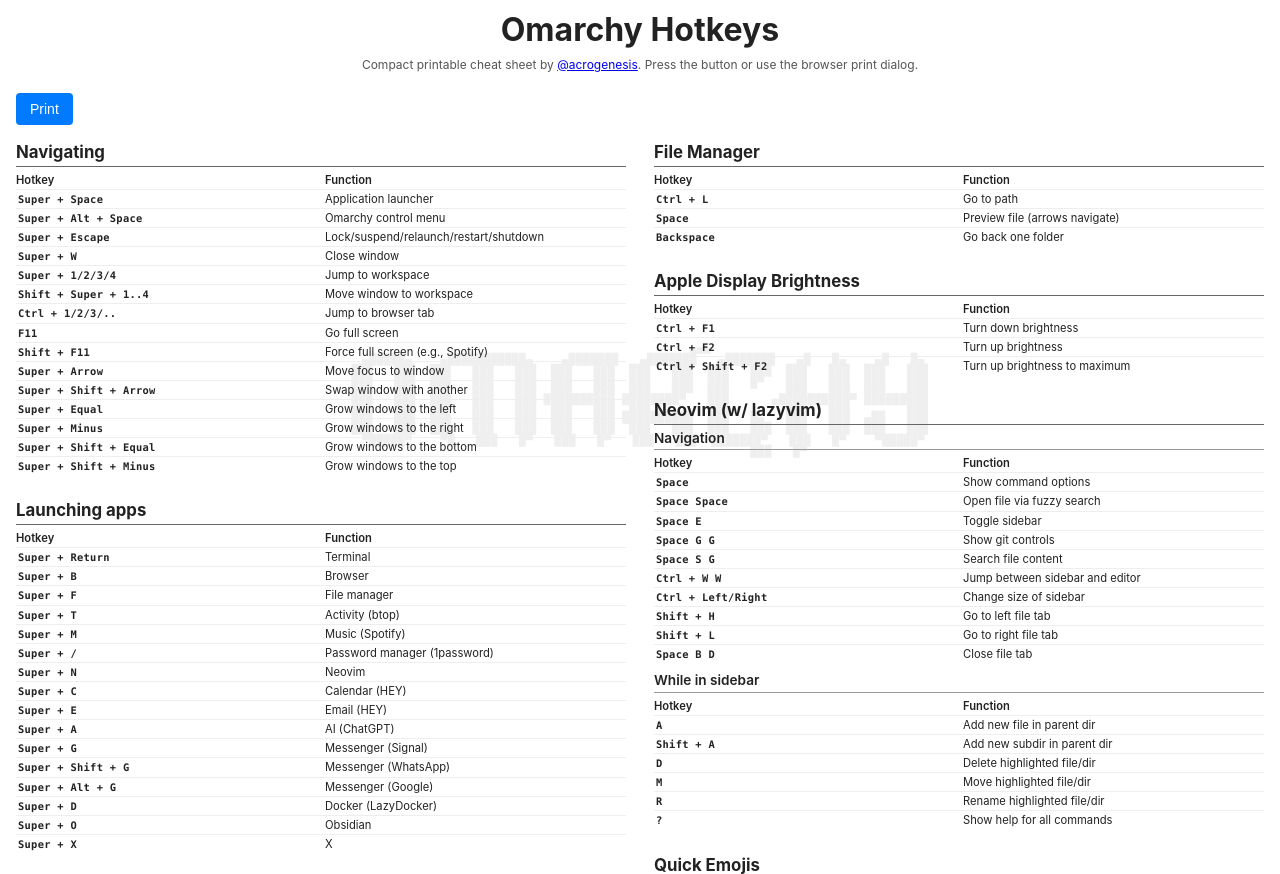
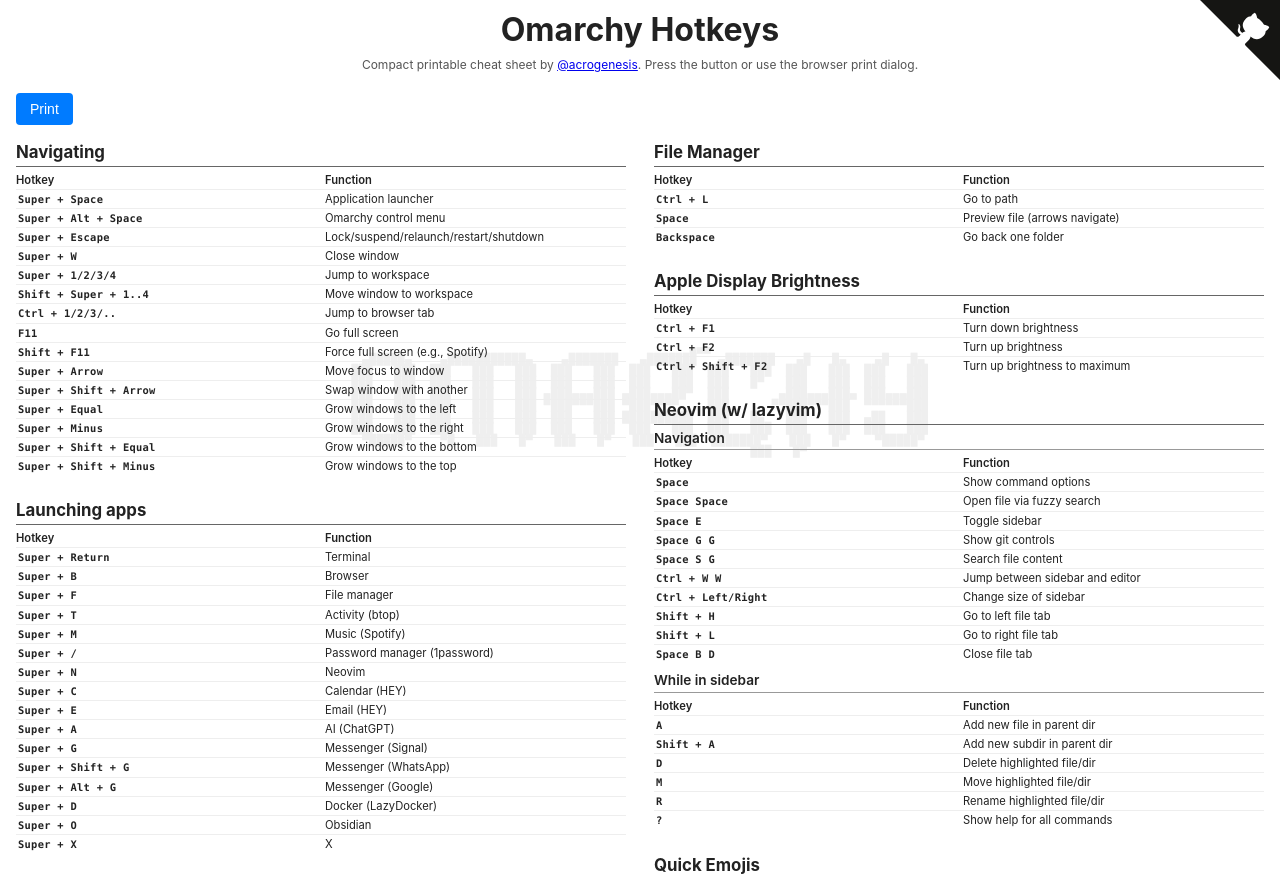
Before and after one commit to acrogenesis/omarchy-cheat-sheet, a plain HTML site: page index.html in a window 1280 px wide. Shown: the top 874 px of the page. Drawn offline with Linux system fonts and the light colour scheme.

Commit message:
add github corner

```diff
--- a/index.html
+++ b/index.html
@@ -160,6 +160,22 @@
     </style>
 </head>
 <body>
+
+    <!-- GitHub Corner -->
+    <a href="https://github.com/acrogenesis/omarchy-cheat-sheet" class="github-corner" aria-label="View source on GitHub">
+        <svg width="80" height="80" viewBox="0 0 250 250" aria-hidden="true">
+            <path d="M0,0 L115,115 L130,115 L142,142 L250,250 L250,0 Z" fill="#151513"/>
+            <path class="octo-arm" fill="currentColor" style="transform-origin: 130px 106px;" d="M128.3,109.0 C113.8,99.7 119.0,89.6 119.0,89.6 C122.0,82.7 120.5,78.6 120.5,78.6 C119.2,72.0 123.4,76.3 123.4,76.3 C127.3,80.9 125.5,87.3 125.5,87.3 C122.9,97.6 130.6,101.9 134.4,103.2"/>
+            <path class="octo-body" fill="currentColor" d="M115.0,115.0 C114.9,115.1 118.7,116.5 119.8,115.4 L133.7,101.6 C136.9,99.2 139.9,98.4 142.2,98.6 C133.8,88.0 127.5,74.4 143.8,58.0 C148.5,53.4 154.0,51.2 159.7,51.0 C160.3,49.4 163.2,43.6 171.4,40.1 C171.4,40.1 176.1,42.5 178.8,56.2 C183.1,58.6 187.2,61.8 190.9,65.4 C194.5,69.0 197.7,73.2 200.1,77.6 C213.8,80.2 216.3,84.9 216.3,84.9 C212.7,93.1 206.9,96.0 205.4,96.6 C205.1,102.4 203.0,107.8 198.3,112.5 C181.9,128.9 168.3,122.5 157.7,114.1 C157.9,116.9 156.7,120.9 152.7,124.9 L141.0,136.5 C139.8,137.7 141.6,141.9 141.8,141.8 Z"/>
+        </svg>
+    </a>
+    <style>
+        .github-corner svg { position:absolute; top:0; right:0; border:0; color:#fff; fill:#007bff; }
+        .github-corner:hover .octo-arm { animation: octocat-wave 560ms ease-in-out; }
+        @keyframes octocat-wave { 0%,100% { transform: rotate(0); } 20%,60% { transform: rotate(-25deg); } 40%,80% { transform: rotate(10deg); } }
+        @media (max-width:500px){ .github-corner:hover .octo-arm { animation:none; } .github-corner .octo-arm { animation: octocat-wave 560ms ease-in-out; } }
+        @media print { .github-corner { display:none !important; } }
+    </style>
 
     <div class="watermark" aria-hidden="true">
 <pre>
```
